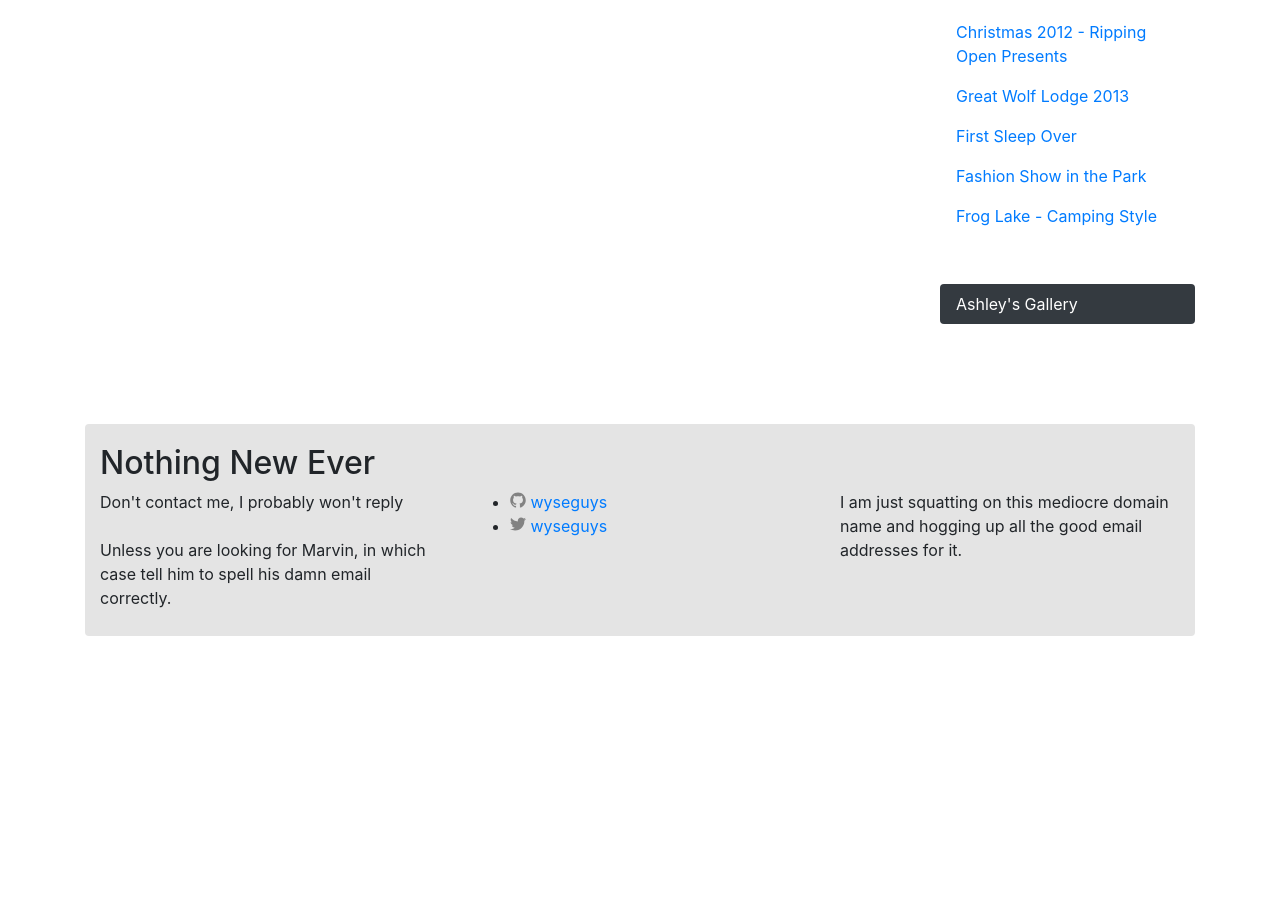
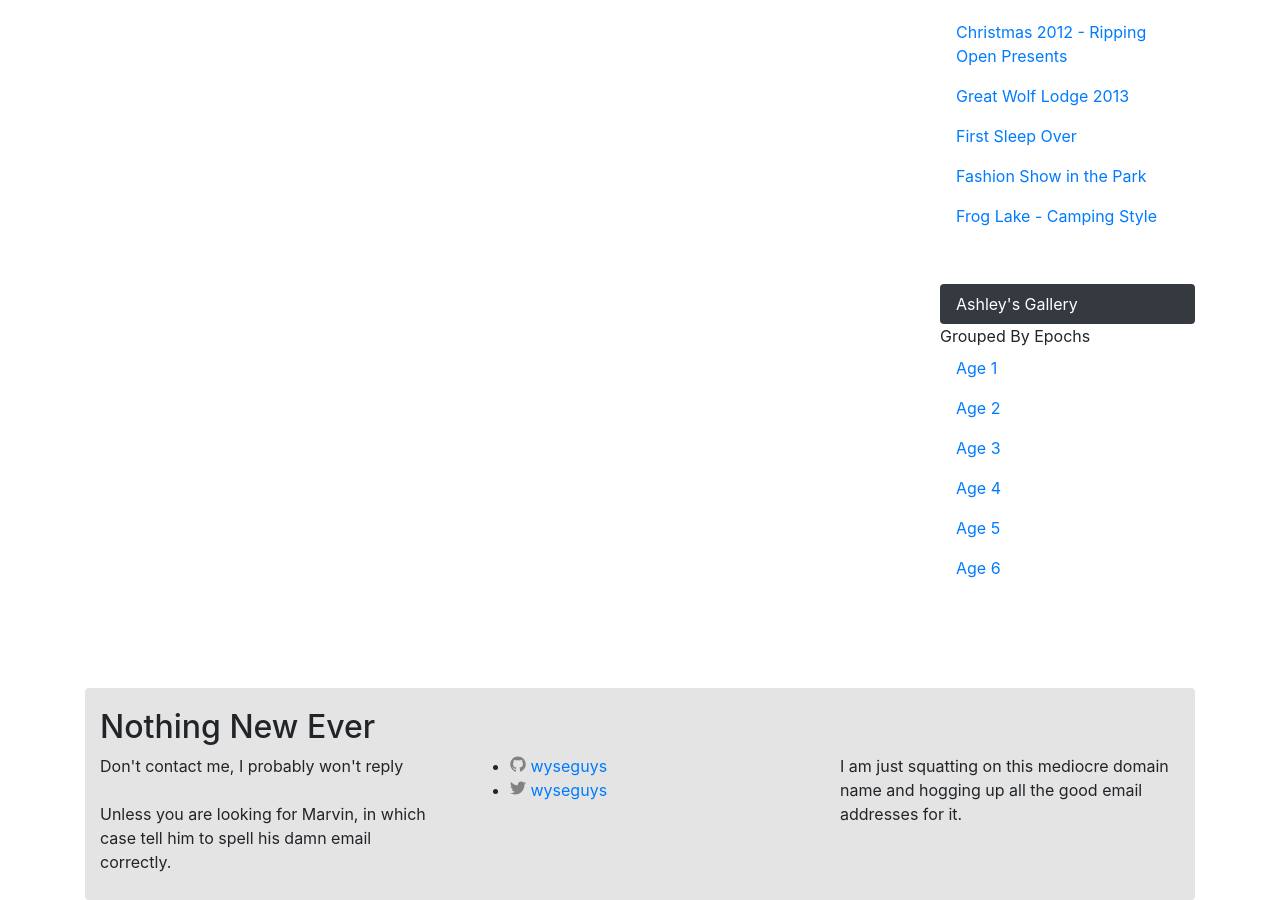
Before and after one commit to Wyseguys/wyseguys.github.io, a Jekyll site: the page built from _ashley/index.md, in a window 1280 px wide and 900 px high, scrolled down 6658 px. Built offline with Jekyll 4.4.1, drawn with Linux system fonts in a browser that asks for light colours; before the commit the page ends 7294 px from its top, so only the background shows below that.

Commit message:
Trying to sort the mess of the Ashley navigation

```diff
--- a/_includes/ashley-nav.html
+++ b/_includes/ashley-nav.html
@@ -7,3 +7,24 @@
   </li>
   {% endfor %}
 </ul>
+<div class="subnav-title">Grouped By Epochs</div>
+<ul class="nav flex-column nav-pills">
+  <li class="nav-item">
+    <a class="nav-link{% if item.url == page.url %} active{% endif %}" href="{{ "/ashley/age1" | relative_url }}">Age 1</a>
+  </li>
+  <li class="nav-item">
+    <a class="nav-link{% if item.url == page.url %} active{% endif %}" href="{{ "/ashley/age2" | relative_url }}">Age 2</a>
+  </li>
+  <li class="nav-item">
+    <a class="nav-link{% if item.url == page.url %} active{% endif %}" href="{{ "/ashley/age3" | relative_url }}">Age 3</a>
+  </li>
+  <li class="nav-item">
+    <a class="nav-link{% if item.url == page.url %} active{% endif %}" href="{{ "/ashley/age4" | relative_url }}">Age 4</a>
+  </li>
+  <li class="nav-item">
+    <a class="nav-link{% if item.url == page.url %} active{% endif %}" href="{{ "/ashley/age5" | relative_url }}">Age 5</a>
+  </li>
+  <li class="nav-item">
+    <a class="nav-link{% if item.url == page.url %} active{% endif %}" href="{{ "/ashley/age6" | relative_url }}">Age 6</a>
+  </li>
+</ul>
```
